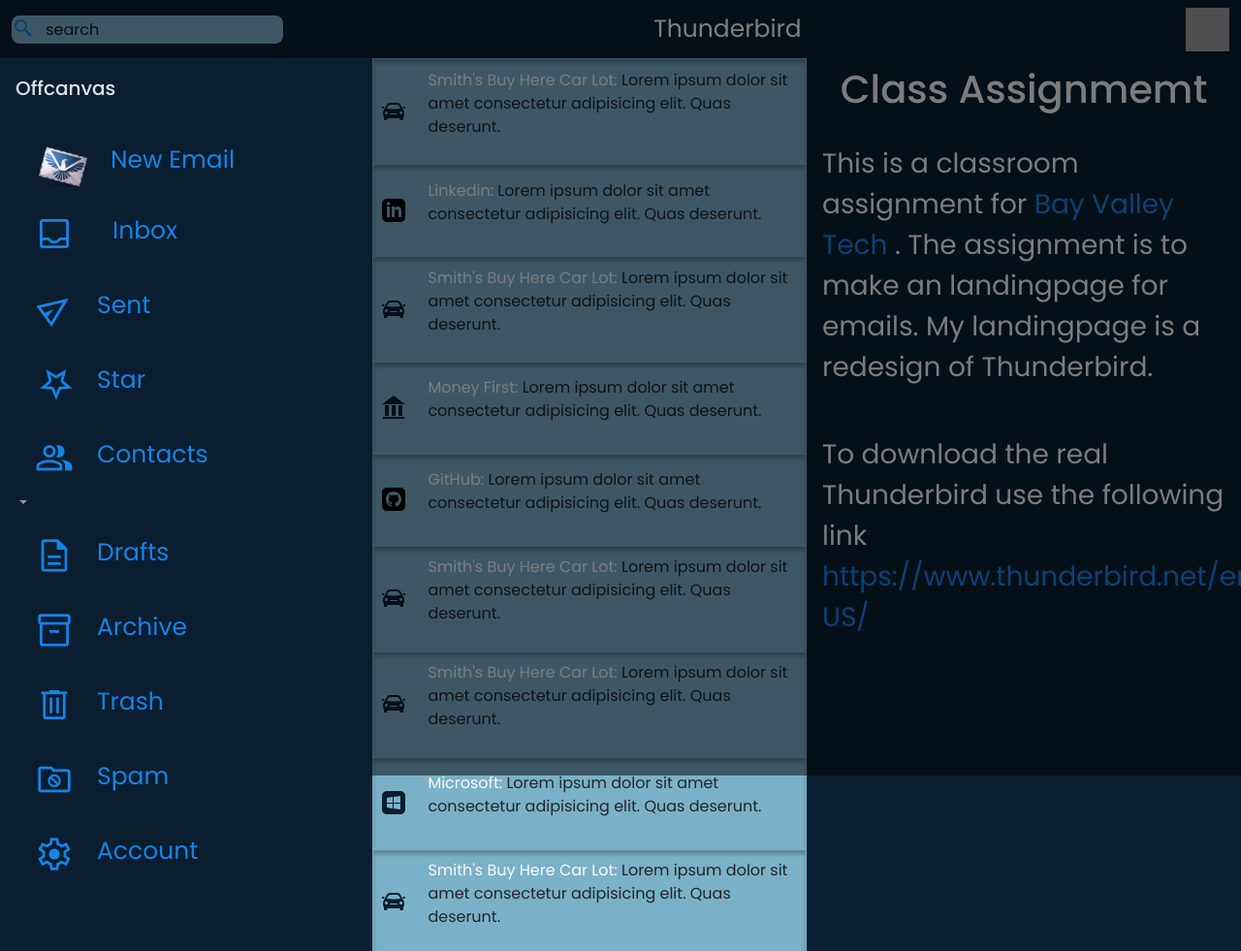
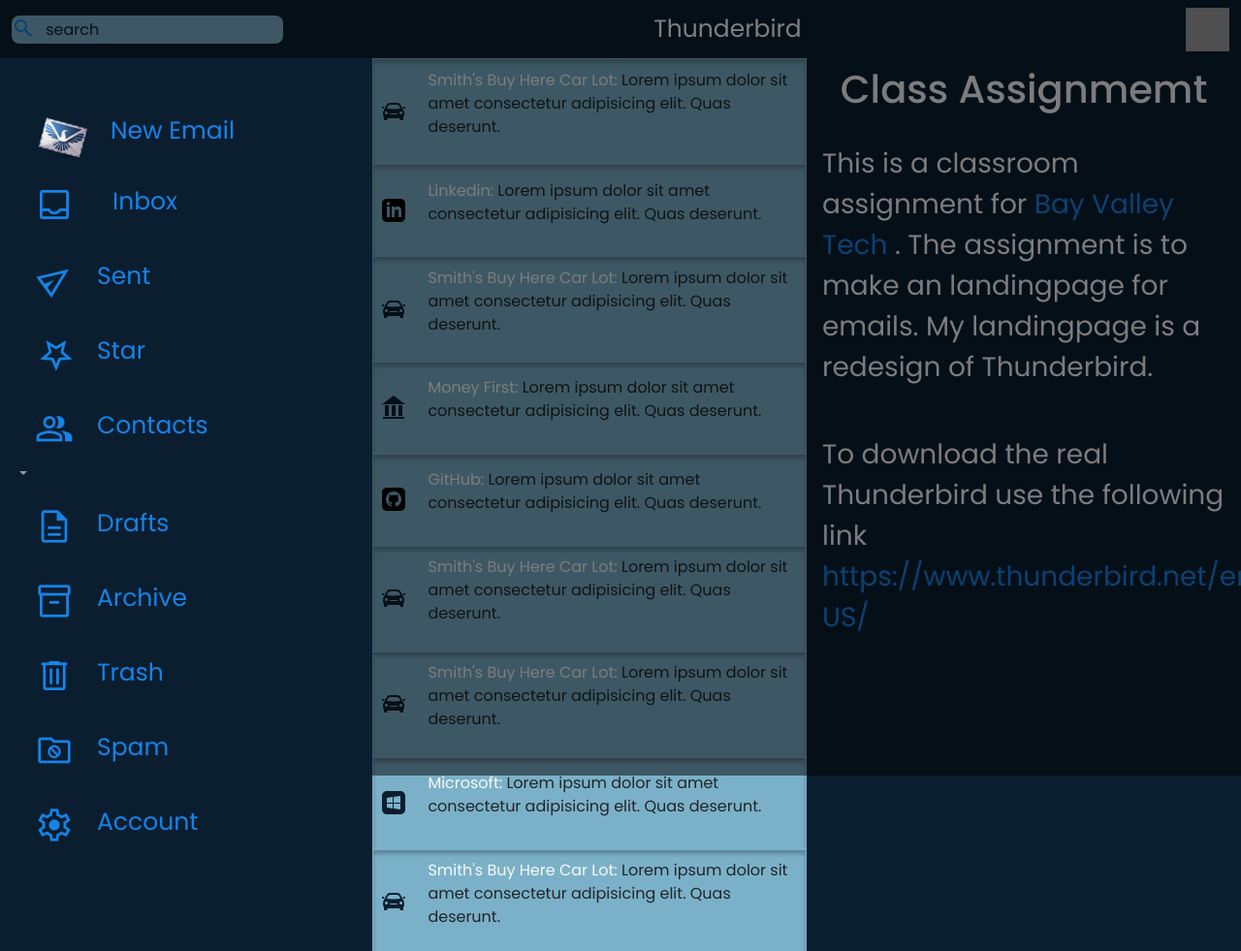
Before and after one commit to W-J-Knight/Bootstrap-Email-William-Knight-BVT, a plain HTML site: page index.html in a window 1280 px wide. Shown: the top 981 px of the page at 97% size. Drawn offline with nearby package versions, Linux system fonts and the light colour scheme; grey boxes are pictures that could not be loaded.

Commit message:
Remove offcanvas title

```diff
--- a/index.html
+++ b/index.html
@@ -60,7 +60,7 @@
             <div class=" offcanvas show side-nav" tabindex="-1" id="offcanvasNavbar"
                 aria-labelledby="offcanvasNavbarLabel">
                 <div class="offcanvas-header">
-                    <h5 class="offcanvas-title" id="offcanvasNavbarLabel">Offcanvas</h5>
+                    <!-- <h5 class="offcanvas-title" id="offcanvasNavbarLabel">Offcanvas</h5> -->
                     <!-- drop the close on the offcanvas -->
                     <!-- <button type="button" class="btn-close" data-bs-dismiss="offcanvas" aria-label="Close"></button> -->
                 </div>
```
